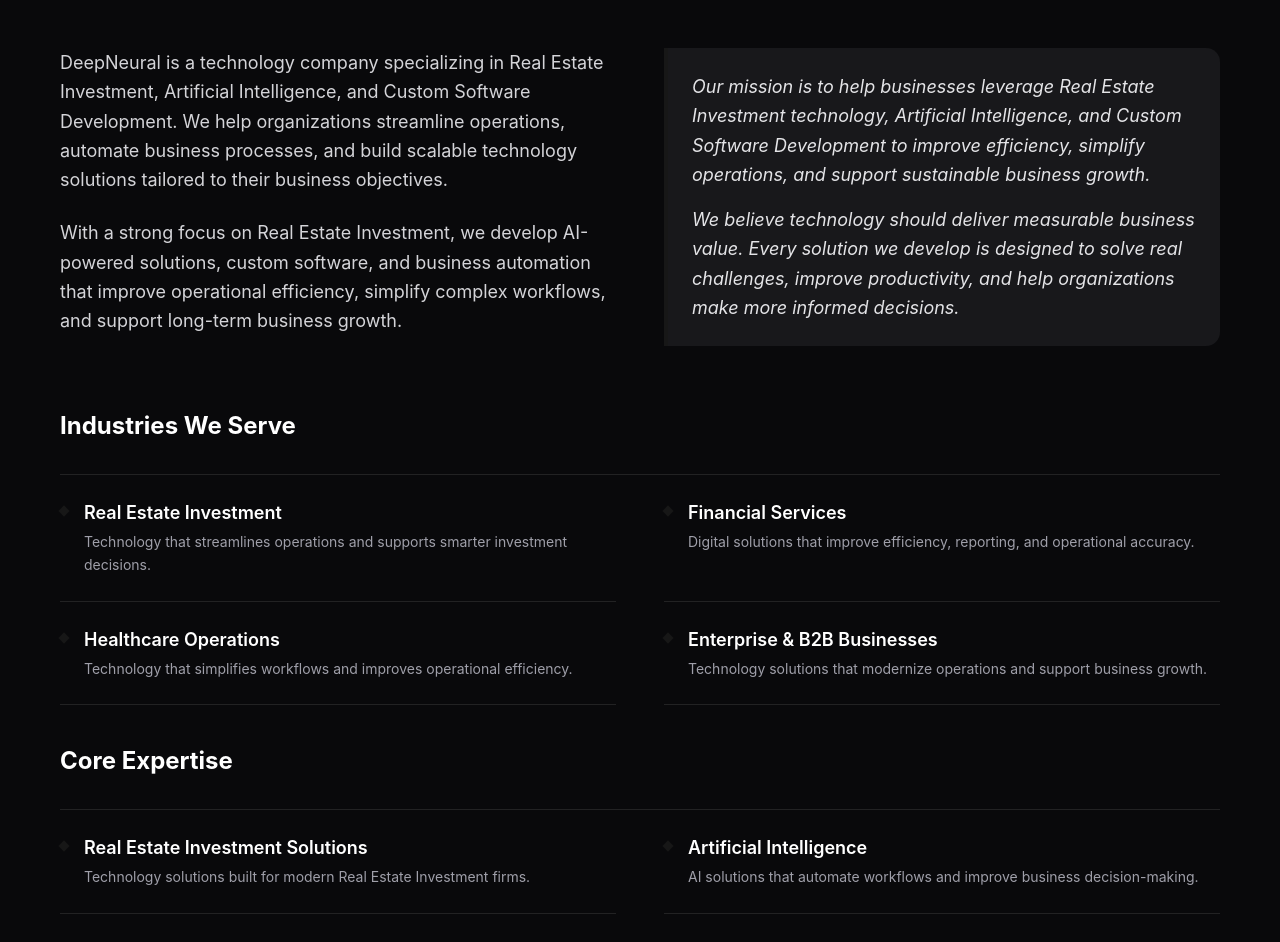
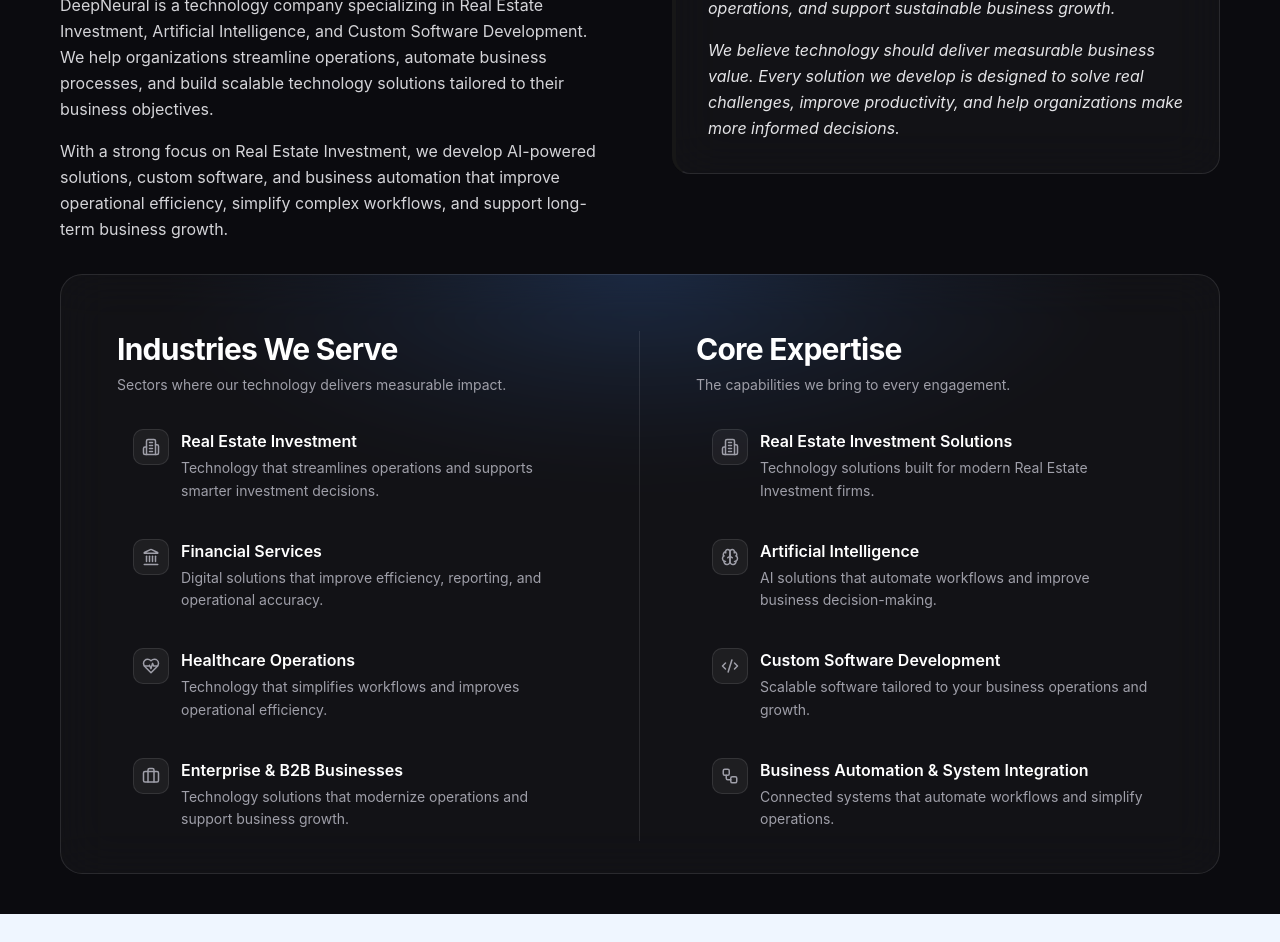
Before and after one commit to Vaibhavdubey21/deepneural-wip, a Next.js app: page / in a window 1280 px wide. Shown: the part 1040-1982 px from the top of the page. Built offline with nearby package versions, Linux system fonts and the light colour scheme.

Commit message:
make ui changes

```diff
--- a/src/app/components/sections/AboutSection.tsx
+++ b/src/app/components/sections/AboutSection.tsx
@@ -1,88 +1,142 @@
 'use client';
 
 import { motion } from 'framer-motion';
+import {
+  Brain,
+  Briefcase,
+  Building2,
+  Code2,
+  HeartPulse,
+  Landmark,
+  Workflow,
+  type LucideIcon,
+} from 'lucide-react';
 
-const industries = [
+const industries: { icon: LucideIcon; title: string; description: string }[] = [
   {
+    icon: Building2,
     title: 'Real Estate Investment',
     description:
       'Technology that streamlines operations and supports smarter investment decisions.',
   },
   {
+    icon: Landmark,
     title: 'Financial Services',
     description:
       'Digital solutions that improve efficiency, reporting, and operational accuracy.',
   },
   {
+    icon: HeartPulse,
     title: 'Healthcare Operations',
     description:
       'Technology that simplifies workflows and improves operational efficiency.',
   },
   {
+    icon: Briefcase,
     title: 'Enterprise & B2B Businesses',
     description:
       'Technology solutions that modernize operations and support business growth.',
   },
 ];
 
-const expertise = [
+const expertise: { icon: LucideIcon; title: string; description: string }[] = [
   {
+    icon: Building2,
     title: 'Real Estate Investment Solutions',
     description:
       'Technology solutions built for modern Real Estate Investment firms.',
   },
   {
+    icon: Brain,
     title: 'Artificial Intelligence',
     description:
       'AI solutions that automate workflows and improve business decision-making.',
   },
   {
+    icon: Code2,
     title: 'Custom Software Development',
     description:
       'Scalable software tailored to your business operations and growth.',
   },
   {
+    icon: Workflow,
     title: 'Business Automation & System Integration',
     description:
       'Connected systems that automate workflows and simplify operations.',
   },
 ];
 
+function ListRow({
+  icon: Icon,
+  title,
+  description,
+  index,
+}: {
+  icon: LucideIcon;
+  title: string;
+  description: string;
+  index: number;
+}) {
+  return (
+    <motion.li
+      initial={{ opacity: 0, y: 16 }}
+      whileInView={{ opacity: 1, y: 0 }}
+      whileHover={{ x: 4 }}
+      viewport={{ once: true }}
+      transition={{ duration: 0.35, delay: 0.06 * index }}
+      className="group relative flex cursor-default items-start gap-3 rounded-xl py-2.5 pl-4 pr-3 transition-colors duration-300 hover:bg-white/[0.05]"
+    >
+      {/* Left accent bar (animates in on hover) */}
+      <span className="absolute left-0 top-1/2 h-7 w-[3px] -translate-y-1/2 origin-center scale-y-0 rounded-full bg-primary opacity-0 transition-all duration-300 ease-out group-hover:scale-y-100 group-hover:opacity-100" />
+
+      {/* Icon with soft blue glow */}
+      <span className="relative flex h-9 w-9 shrink-0 items-center justify-center rounded-lg border border-white/10 bg-white/5 text-zinc-400 transition-colors duration-300 group-hover:border-primary/40 group-hover:text-primary">
+        <span className="absolute inset-0 rounded-lg bg-primary/40 opacity-0 blur-lg transition-opacity duration-300 group-hover:opacity-100" />
+        <Icon size={18} className="relative z-10" />
+      </span>
+
+      <div>
+        <h4 className="text-base font-semibold text-white transition-colors duration-300 group-hover:text-primary">
+          {title}
+        </h4>
+        <p className="mt-1 text-sm leading-relaxed text-zinc-400">
+          {description}
+        </p>
+      </div>
+    </motion.li>
+  );
+}
+
 function AboutSection() {
   return (
-    <section className="py-20 px-4 md:px-15 bg-zinc-950 text-white">
-      <div className="container mx-auto relative z-10">
+    <>
+      {/* About */}
+      <section className="bg-[#0B0B0F] px-4 pt-10 pb-8 text-white md:px-15 md:pt-14">
+        <div className="container mx-auto">
+          <div className="grid grid-cols-1 items-center gap-10 lg:grid-cols-2 lg:gap-16">
+            {/* Left: heading + description */}
             <motion.div
               initial={{ opacity: 0, y: 20 }}
               whileInView={{ opacity: 1, y: 0 }}
               viewport={{ once: true }}
               transition={{ duration: 0.5 }}
-          className="mb-12 md:mb-14 max-w-3xl"
+              className="max-w-xl"
             >
-          <p className="text-sm font-medium tracking-wide text-zinc-400 uppercase mb-3">
+              <p className="mb-3 text-sm font-medium uppercase tracking-wide text-zinc-400">
                 About Us
               </p>
-          <h2 className="text-3xl md:text-4xl font-bold tracking-tight text-white">
+              <h2 className="mb-6 text-3xl font-bold tracking-tight text-white md:text-4xl">
                 Helping Real Estate Investment Firms and Modern Businesses Grow
                 Through Technology
               </h2>
-        </motion.div>
-
-        <div className="grid grid-cols-1 lg:grid-cols-2 gap-12 mb-16">
-          <motion.div
-            initial={{ opacity: 0, y: 20 }}
-            whileInView={{ opacity: 1, y: 0 }}
-            viewport={{ once: true }}
-            transition={{ duration: 0.5, delay: 0.1 }}
-          >
-            <p className="text-zinc-300 text-lg leading-relaxed mb-6">
+              <p className="mb-4 text-base leading-relaxed text-zinc-300">
                 DeepNeural is a technology company specializing in Real Estate
                 Investment, Artificial Intelligence, and Custom Software
                 Development. We help organizations streamline operations,
                 automate business processes, and build scalable technology
                 solutions tailored to their business objectives.
               </p>
-            <p className="text-zinc-300 text-lg leading-relaxed">
+              <p className="text-base leading-relaxed text-zinc-300">
                 With a strong focus on Real Estate Investment, we develop
                 AI-powered solutions, custom software, and business automation
                 that improve operational efficiency, simplify complex
@@ -90,20 +144,22 @@
               </p>
             </motion.div>
 
+            {/* Right: mission card (fits content, vertically centered) */}
             <motion.div
               initial={{ opacity: 0, y: 20 }}
               whileInView={{ opacity: 1, y: 0 }}
               viewport={{ once: true }}
-            transition={{ duration: 0.5, delay: 0.2 }}
+              transition={{ duration: 0.5, delay: 0.15 }}
+              className="w-full lg:max-w-xl lg:justify-self-end"
             >
-            <div className="border-l-4 border-primary bg-zinc-900 p-6 rounded-r-xl">
-              <p className="text-zinc-200 text-lg leading-relaxed italic">
+              <div className="h-fit rounded-2xl border border-l-4 border-white/10 border-l-primary bg-white/[0.03] p-6 backdrop-blur-xl md:p-8">
+                <p className="text-base italic leading-relaxed text-zinc-200">
                   Our mission is to help businesses leverage Real Estate
                   Investment technology, Artificial Intelligence, and Custom
                   Software Development to improve efficiency, simplify
                   operations, and support sustainable business growth.
                 </p>
-              <p className="text-zinc-200 text-lg leading-relaxed italic mt-4">
+                <p className="mt-4 text-base italic leading-relaxed text-zinc-200">
                   We believe technology should deliver measurable business
                   value. Every solution we develop is designed to solve real
                   challenges, improve productivity, and help organizations make
@@ -112,73 +168,78 @@
               </div>
             </motion.div>
           </div>
+        </div>
+      </section>
 
+      {/* Industries & Core Expertise — independent section */}
+      <section className="bg-[#0B0B0F] px-4 pb-8 text-white md:px-15 md:pb-10">
+        <div className="container mx-auto">
           <motion.div
-          initial={{ opacity: 0, y: 20 }}
+            initial={{ opacity: 0, y: 24 }}
             whileInView={{ opacity: 1, y: 0 }}
             viewport={{ once: true }}
-          transition={{ duration: 0.5, delay: 0.3 }}
-          className="mb-10"
+            transition={{ duration: 0.6 }}
+            className="relative"
           >
-          <h3 className="text-2xl font-bold text-white mb-8">
+            {/* Soft radial blue gradient — stays inside this container only */}
+            <div
+              aria-hidden
+              className="pointer-events-none absolute inset-0 -z-0 overflow-hidden rounded-3xl"
+              style={{
+                background:
+                  'radial-gradient(55% 45% at 50% 0%, rgba(59,130,246,0.20) 0%, rgba(59,130,246,0.06) 45%, transparent 75%)',
+              }}
+            />
+
+            <div className="relative rounded-3xl border border-white/10 bg-white/[0.03] px-6 pt-6 pb-7 backdrop-blur-xl sm:px-8 sm:pt-8 md:px-10 md:pt-10 md:pb-8 lg:px-14 lg:pt-14">
+              <div className="grid grid-cols-1 gap-12 md:grid-cols-2 md:gap-0 md:divide-x md:divide-white/10">
+                {/* Left column: Industries We Serve */}
+                <div className="md:pr-8 lg:pr-14">
+                  <h3 className="text-2xl font-bold tracking-tight text-white md:text-3xl">
                     Industries We Serve
                   </h3>
-          <div className="grid grid-cols-1 md:grid-cols-2 gap-x-12 border-t border-white/10">
-            {industries.map((industry, index) => (
-              <motion.div
-                key={industry.title}
-                initial={{ opacity: 0, y: 20 }}
-                whileInView={{ opacity: 1, y: 0 }}
-                viewport={{ once: true }}
-                transition={{ duration: 0.5, delay: 0.1 * index }}
-                className="flex gap-4 py-6 border-b border-white/10"
-              >
-                <span className="mt-2 h-2 w-2 rotate-45 bg-primary shrink-0" />
-                <div>
-                  <h4 className="text-lg font-semibold text-white mb-1">
-                    {industry.title}
-                  </h4>
-                  <p className="text-zinc-400 leading-relaxed text-sm">
-                    {industry.description}
+                  <p className="mb-6 mt-2 text-sm text-zinc-400">
+                    Sectors where our technology delivers measurable impact.
                   </p>
+                  <ul className="space-y-4">
+                    {industries.map((item, index) => (
+                      <ListRow
+                        key={item.title}
+                        icon={item.icon}
+                        title={item.title}
+                        description={item.description}
+                        index={index}
+                      />
+                    ))}
+                  </ul>
                 </div>
-              </motion.div>
+
+                {/* Right column: Core Expertise */}
+                <div className="md:pl-8 lg:pl-14">
+                  <h3 className="text-2xl font-bold tracking-tight text-white md:text-3xl">
+                    Core Expertise
+                  </h3>
+                  <p className="mb-6 mt-2 text-sm text-zinc-400">
+                    The capabilities we bring to every engagement.
+                  </p>
+                  <ul className="space-y-4">
+                    {expertise.map((item, index) => (
+                      <ListRow
+                        key={item.title}
+                        icon={item.icon}
+                        title={item.title}
+                        description={item.description}
+                        index={index}
+                      />
                     ))}
+                  </ul>
                 </div>
-        </motion.div>
-
-        <motion.div
-          initial={{ opacity: 0, y: 20 }}
-          whileInView={{ opacity: 1, y: 0 }}
-          viewport={{ once: true }}
-          transition={{ duration: 0.5, delay: 0.4 }}
-        >
-          <h3 className="text-2xl font-bold text-white mb-8">Core Expertise</h3>
-          <div className="grid grid-cols-1 md:grid-cols-2 gap-x-12 border-t border-white/10">
-            {expertise.map((item, index) => (
-              <motion.div
-                key={item.title}
-                initial={{ opacity: 0, x: -10 }}
-                whileInView={{ opacity: 1, x: 0 }}
-                viewport={{ once: true }}
-                transition={{ duration: 0.4, delay: 0.1 * index }}
-                className="flex gap-4 py-6 border-b border-white/10"
-              >
-                <span className="mt-2 h-2 w-2 rotate-45 bg-primary shrink-0" />
-                <div>
-                  <h4 className="text-lg font-semibold text-white mb-1">
-                    {item.title}
-                  </h4>
-                  <p className="text-zinc-400 leading-relaxed text-sm">
-                    {item.description}
-                  </p>
               </div>
-              </motion.div>
-            ))}
             </div>
           </motion.div>
         </div>
       </section>
+    </>
   );
 }
 
```
Also changed, not shown: src/app/components/sections/RealEstateSection.tsx (+10 -6 lines), public/Who We Work.png (added). Lines whose indentation alone changed are shown as unchanged.
